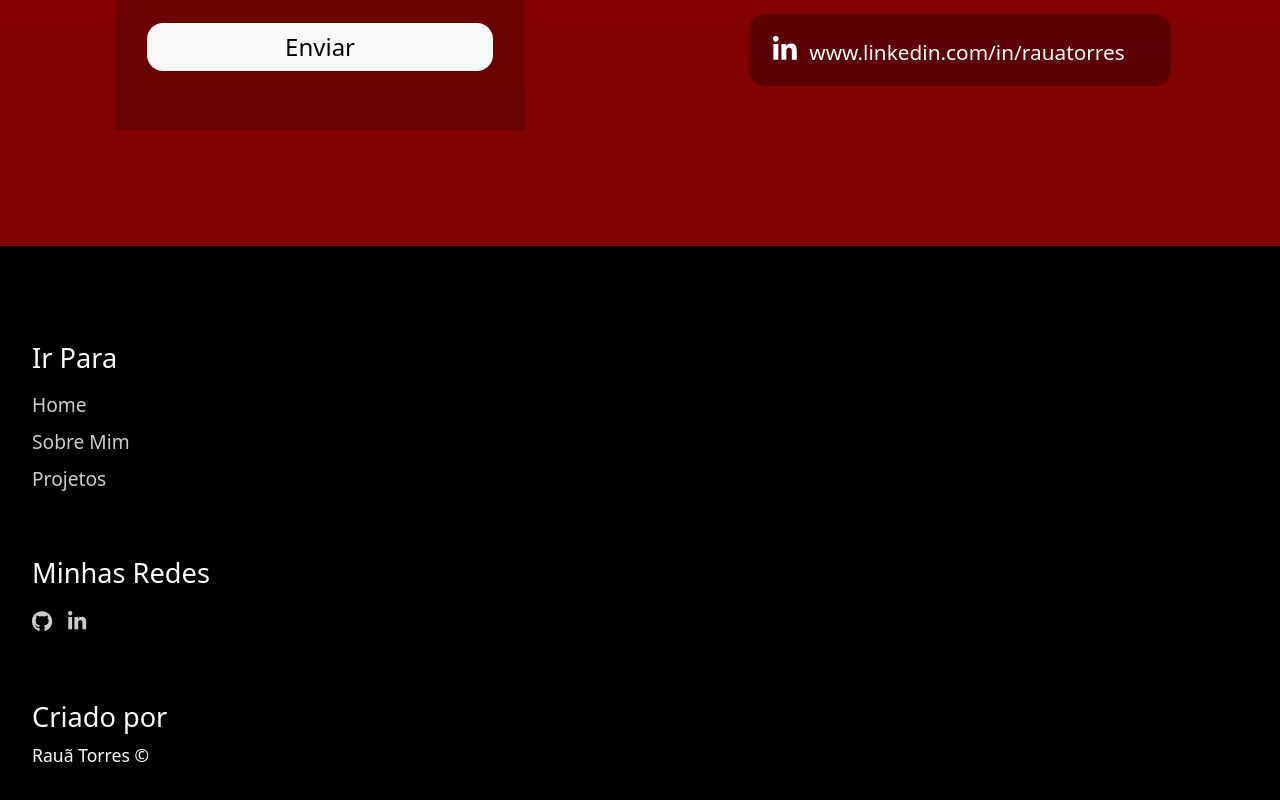
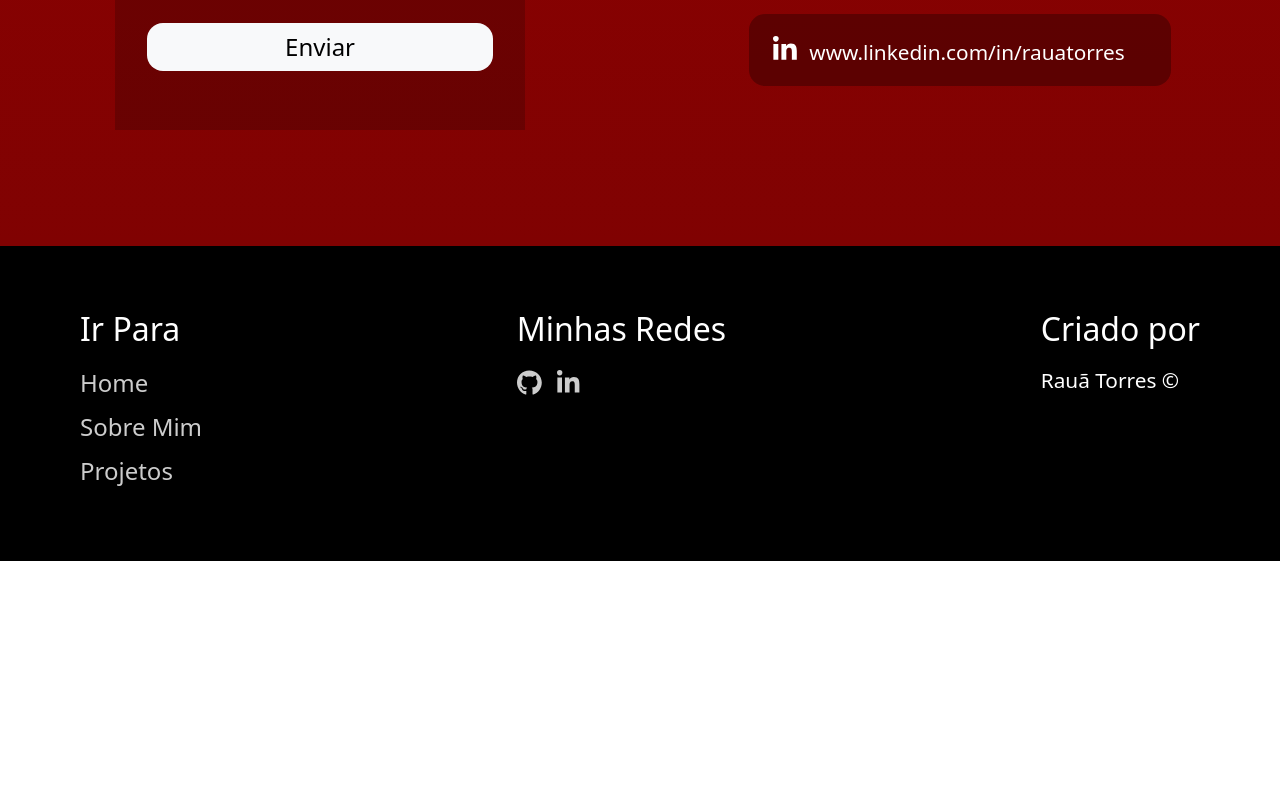
Before and after one commit to Rauatorres/meu-site-client, a React (Create React App) app: page / in a window 1280 px wide. Shown: the part 3292-4092 px from the top of the page. After the commit the page ends 3853 px from the top, so only its background shows below. Built offline with nearby package versions, Linux system fonts and the light colour scheme; no server answers.

Commit message:
footer - responsividade

```diff
--- a/src/components/Footer.jsx
+++ b/src/components/Footer.jsx
@@ -12,9 +12,9 @@ export default props=>
   <div className='FooterBox FooterLinks'>
     <h3 className='FooterTitulo'>Ir Para</h3>
     <div className='FooterSiteLinks'>
-      <Link className='FooterLink FooterSiteLink' to='https://meu-site-client.onrender.com/'>Home</Link>
-      <Link className='FooterLink FooterSiteLink' to='https://meu-site-client.onrender.com/sobre'>Sobre Mim</Link>
-      <Link className='FooterLink FooterSiteLink' to='https://meu-site-client.onrender.com/projetos'>Projetos</Link>
+      <Link className='FooterLink FooterSiteLink' to='/'>Home</Link>
+      <Link className='FooterLink FooterSiteLink' to='/sobre'>Sobre Mim</Link>
+      <Link className='FooterLink FooterSiteLink' to='/projetos'>Projetos</Link>
     </div>
   </div>
   <div className='FooterBox FooterRedes'>
--- a/src/components/css/Footer.css
+++ b/src/components/css/Footer.css
@@ -90,6 +90,9 @@ footer{
   color: rgba(255, 255, 255, 0.8);
   text-decoration: none;
 }
+.FooterLink:hover{
+  color: white;
+}
 
 .FooterSiteLinks, .FooterRedesLinks{
   margin-top: 1rem;
@@ -109,4 +112,32 @@ footer{
 
 .TextoCreditos{
   font-size: 1.1rem;
+  margin-top: 1rem;
 }
+
+@media (min-width: 576px) {
+  footer{
+    display: flex;
+    justify-content: space-between;
+    padding: 0 3rem;
+  }
+}
+@media (min-width: 768px) {
+  footer{
+    padding: 0 5rem;
+  }
+}
+@media (min-width: 992px) {
+  .FooterTitulo{
+    font-size: 2rem;
+  }
+  .FooterSiteLink{
+    font-size: 1.5rem;
+  }
+  .FooterRedeLink{
+    font-size: 1.6rem;
+  }
+  .TextoCreditos{
+    font-size: 1.3rem;
+  }
+}
```
